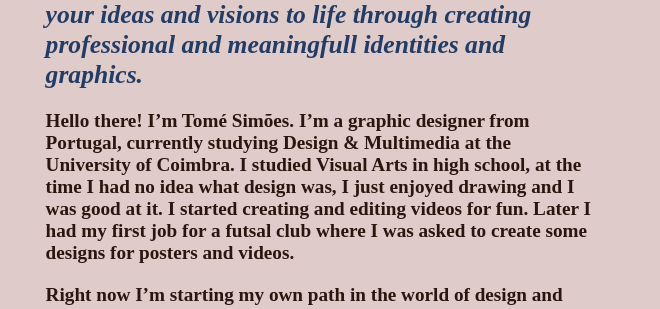
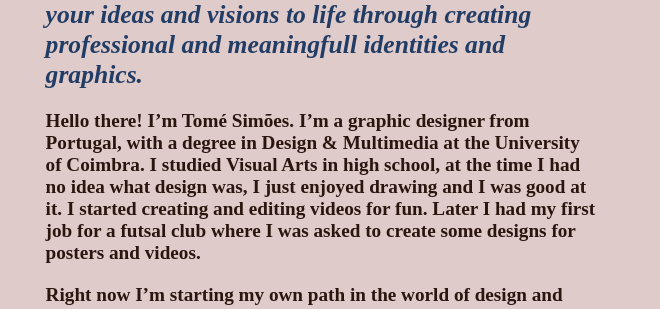
Before and after one commit to Tomefs/PortfolioWeb, a plain HTML site: page about.html in a window 1280 px wide. Shown: the part 209-518 px from the top of the page, 620-1280 px from the left. Drawn offline with Linux system fonts and the light colour scheme; a script that the page names is missing.

Commit message:
Update about.html

```diff
--- a/about.html
+++ b/about.html
@@ -34,7 +34,7 @@
             <div id="corpo">
                <h3>My goal is to lend you a hand and help you bring your ideas and visions to life through creating professional and meaningfull identities and graphics.</h3>
                <p>
-               Hello there! I’m Tomé Simões. I’m a graphic designer from Portugal, currently studying Design & Multimedia at the University of Coimbra.
+               Hello there! I’m Tomé Simões. I’m a graphic designer from Portugal, with a degree in Design & Multimedia at the University of Coimbra.
                I studied Visual Arts in high school, at the time I had no idea what design was, I just enjoyed drawing and I was good at it.
                I started creating and editing videos for fun.
                Later I had my first job for a futsal club where I was asked to create some designs for posters and videos.
```
